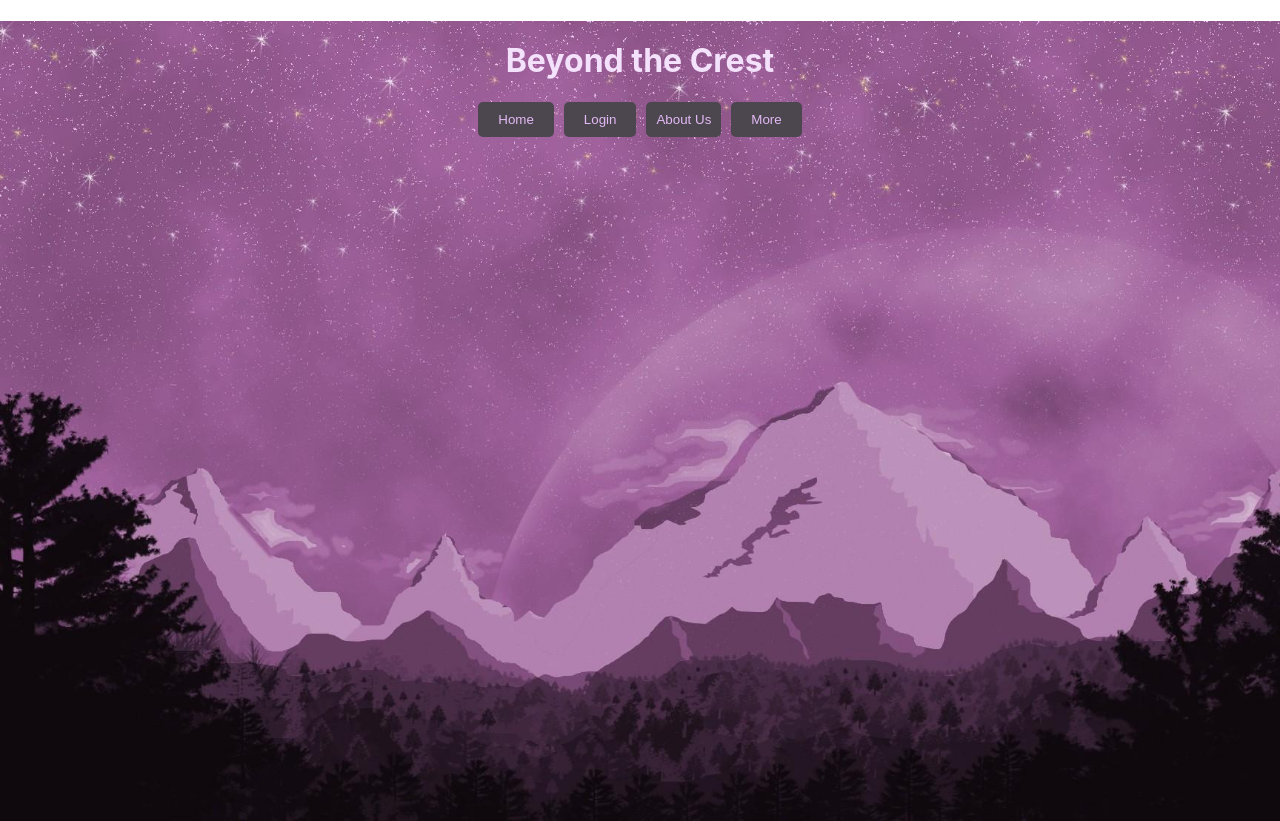
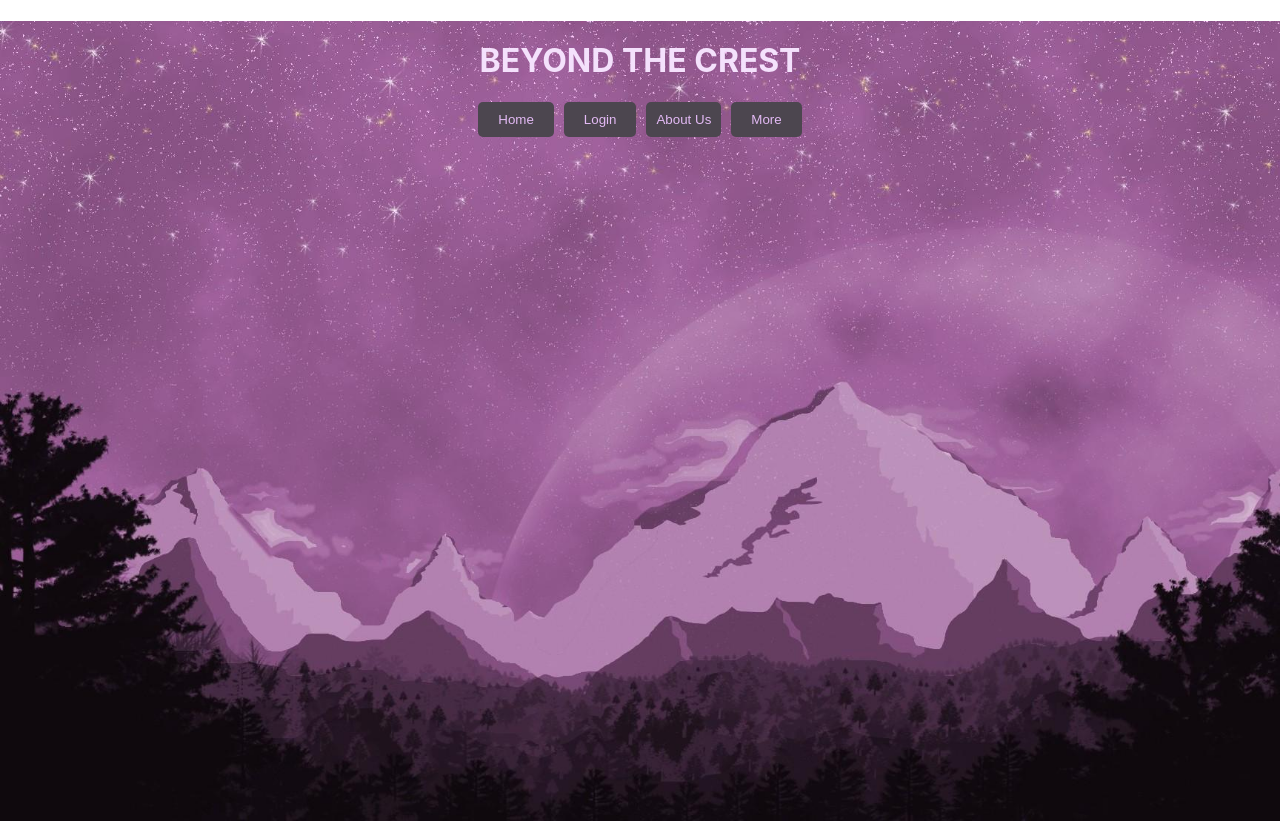
Before and after one commit to anamiikarajesh/details, a React (Create React App) app: page / in a window 1280 px wide. Built offline with nearby package versions, Linux system fonts and the light colour scheme.

Commit message:
Update Navbar.jsx

```diff
--- a/src/component/Navbar.jsx
+++ b/src/component/Navbar.jsx
@@ -7,7 +7,7 @@ class LoginPage extends React.Component {
     render() {
         return (
             <div className="container" style={{backgroundImage:'url(main.jpg)',height:'100vh',backgroundSize:'cover'}}>
-                <h1 style={{ textAlign: 'center', color: '#F4E1FC', fontWeight: 'bold' ,paddingTop:'20px'}}>Beyond the Crest</h1>
+                <h1 style={{ textAlign: 'center', color: '#F4E1FC', fontWeight: 'bold' ,paddingTop:'20px'}}>BEYOND THE CREST</h1>
                 <div className="button-container" style={{ textAlign: 'center' , marginTop: '20px' }}>
                     <button className="student-login"  style={{ backgroundColor: '#4C464F', marginRight: '10px', padding: '10px 20px', border: 'none', borderRadius: '5px', cursor: 'pointer',color:'#E3BAF5' }}>Home</button>
                     <a href='/login'><button  className="faculty-login"  style={{ backgroundColor: '#4C464F', marginRight: '10px', padding: '10px 20px', border: 'none', borderRadius: '5px', cursor: 'pointer',color:'#E3BAF5' }}>Login</button></a>
```
